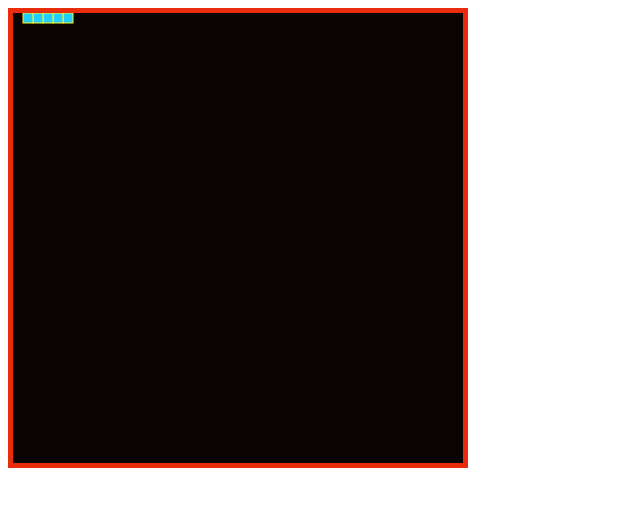
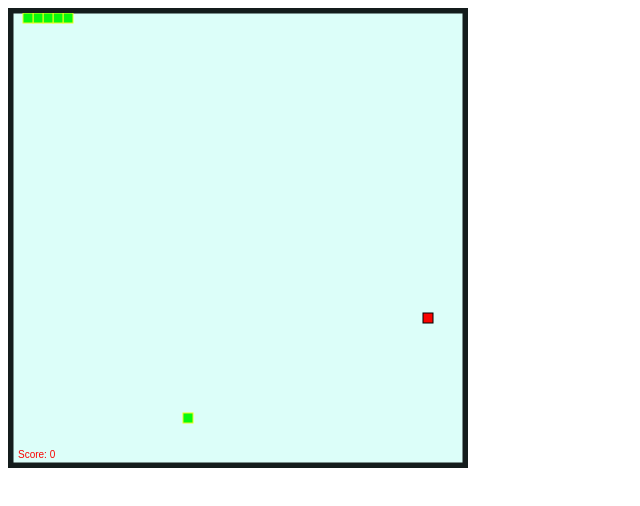
Before and after one commit to Richard5277/Snake-Game, a plain HTML site: page index.html in a window 1280 px wide. Shown: the whole page, without its empty margins (0-640 px from the left). Drawn offline with nearby package versions, Linux system fonts and the light colour scheme.

Commit message:
Game One
Game One

```diff
--- a/game.js
+++ b/game.js
@@ -4,33 +4,22 @@ $(document).ready(function () {
     var ctx = canvas.getContext("2d");
     var canvasWidth = $("#canvas").width();
     var canvasHeight = $("#canvas").height();
-
     var snakeCellWidth = 10;
     var direction;
+    var score;
     var snake;
-    var score;
-
-    $("#canvas").on('click',function(){
-        drawSnake();
-    });
-
-    $(document).keydown(function(e){
-        var key = e.which;
-        if(key == "37" && direction != "right") direction = "left";
-        else if(key == "38" && direction != "down") direction = "up";
-        else if(key == "39" && direction != "left") direction = "right";
-        else if(key == "40" && direction != "up") direction = "down";
-    });
 
     function gameInit(){
         direction = "right";
         createSnake();
+        createFood();
+        createRock();
         score = 0;
 
-        // if(typeof game_loop != "undefined") clearInterval(game_loop);
-        // game_loop = setInterval(drawSnake, 160);
-        drawSnake();
+        if(typeof game_loop != "undefined") clearInterval(game_loop);
+        game_loop = setInterval(drawSnake, 60);
     }
+    gameInit();
 
     function createSnake(){
         var length = 5;
@@ -39,91 +28,91 @@ $(document).ready(function () {
             snake.push({x: i, y:0});
         }
     }
-
-    // function drawSnake(){
-    //
-    //     var headX = snake[0].x;
-    //     var headY = snake[0].y;
-    //
-    //     if(direction == "right") headX++;
-    //     else if(direction == "left") headX--;
-    //     else if(direction == "up") headY--;
-    //     else if(direction == "down") headY++;
-    //
-    //     if(headX == -1 || headX == canvasWidth/snakeCellWidth || headY == -1 || headY == canvasHeight/snakeCellWidth){
-    //         gameInit();
-    //         return;
-    //     }else {
-    //         var tail = snake.pop();
-    //         tail.x = headX;
-    //         tail.y = headY;
-    //         snake.unshift(tail);
-    //     }
-    //
-    //     for(var i = 0; i < snake.length; i++) {
-    //         var newSnake = snake[i];
-    //         drawSnakeCell(newSnake.x, newSnake.y);
-    //     }
-    //
-    // }
+    function createFood(){
+        food = {
+            x: Math.round(Math.random()*(canvasWidth-snakeCellWidth)/snakeCellWidth),
+            y: Math.round(Math.random()*(canvasHeight-snakeCellWidth)/snakeCellWidth)
+        };
+    }
+    function createRock() {
+        rock = {
+            x: Math.round(Math.random()*(canvasWidth-snakeCellWidth)/snakeCellWidth),
+            y: Math.round(Math.random()*(canvasHeight-snakeCellWidth)/snakeCellWidth)
+        }
+    }
 
     function drawSnake(){
 
-        var nx = snake[0].x;
-        var ny = snake[0].y;
-        //These were the position of the head cell.
-        //We will increment it to get the new head position
-        //Lets add proper direction based movement now
-        if(direction == "right") nx++;
-        else if(direction == "left") nx--;
-        else if(direction == "up") ny--;
-        else if(direction == "down") ny++;
+        ctx.fillStyle = "#DCFEF9";
+        ctx.fillRect(0, 0, canvasWidth, canvasHeight);
+        ctx.strokeStyle = "#141C1C";
+        ctx.strokeRect(0, 0, canvasWidth, canvasHeight);
 
-        //Lets add the game over clauses now
-        //This will restart the game if the snake hits the wall
-        //Lets add the code for body collision
-        //Now if the head of the snake bumps into its body, the game will restart
-        if(nx == -1 || nx == canvasWidth/snakeCellWidth || ny == -1 || ny == canvasHeight/snakeCellWidth )
-        {
-            //restart game
+        var headX = snake[0].x;
+        var headY = snake[0].y;
+
+        if(direction == "right") headX++;
+        else if(direction == "left") headX--;
+        else if(direction == "up") headY--;
+        else if(direction == "down") headY++;
+
+
+        if( headX == -1 || headX == canvasWidth/snakeCellWidth || headY == -1 || headY == canvasHeight/snakeCellWidth || checkExist(headX,headY,snake) || (headX==rock.x && headY==rock.y) ){
             gameInit();
-            //Lets organize the code a bit now.
             return;
         }
 
-        //Lets write the code to make the snake eat the food
-        //The logic is simple
-        //If the new head position matches with that of the food,
-        //Create a new head instead of moving the tail
+        if(headX == food.x && headY == food.y){
+            var tail = {x: headX, y: headY};
+            score++;
+            createFood();
+            createRock();
+        }else{
+            var tail = snake.pop();
+            tail.x = headX; tail.y = headY;
+        }
 
-
-        var tail = snake.pop(); //pops out the last cell
-        tail.x = nx; tail.y = ny;
-
-        //The snake can now eat the food.
-
-        snake.unshift(tail); //puts back the tail as the first cell
+        snake.unshift(tail);
 
         for(var i = 0; i < snake.length; i++)
         {
-            var c = snake[i];
-            //Lets paint 10px wide cells
-            drawSnakeCell(c.x, c.y);
+            var snakeBody = snake[i];
+            drawSnakeCell(snakeBody.x, snakeBody.y);
         }
 
-        // //Lets paint the food
-        // paint_cell(food.x, food.y);
-        // //Lets paint the score
-        // var score_text = "Score: " + score;
-        // ctx.fillText(score_text, 5, h-5);
+        drawSnakeCell(food.x, food.y);
+        drawRock(rock.x,rock.y);
+
+        var score_text = "Score: " + score;
+        ctx.fillText(score_text, 5, canvasHeight-5);
     }
 
     function drawSnakeCell(x, y){
-        ctx.fillStyle = "#21CEFF";
+        ctx.fillStyle = "#08F90E";
         ctx.fillRect(x*snakeCellWidth, y*snakeCellWidth, snakeCellWidth, snakeCellWidth);
-        ctx.strokeStyle = "#FFFB0E";
+        ctx.strokeStyle = "#ECFE1C";
         ctx.strokeRect(x*snakeCellWidth, y*snakeCellWidth, snakeCellWidth, snakeCellWidth);
     }
 
-    gameInit();
+    function drawRock(x,y) {
+        ctx.fillStyle = "#F90300";
+        ctx.fillRect(x*snakeCellWidth, y*snakeCellWidth, snakeCellWidth, snakeCellWidth);
+        ctx.strokeStyle = "#010505";
+        ctx.strokeRect(x*snakeCellWidth, y*snakeCellWidth, snakeCellWidth, snakeCellWidth);
+    }
+
+    function checkExist(x, y, array){
+        for(var i = 0; i < array.length; i++){
+            if(array[i].x == x && array[i].y == y)
+                return true;
+        }
+        return false;
+    }
+    $(document).keydown(function(e){
+        var key = e.which;
+        if(key == "37" && direction != "right") direction = "left";
+        else if(key == "38" && direction != "down") direction = "up";
+        else if(key == "39" && direction != "left") direction = "right";
+        else if(key == "40" && direction != "up") direction = "down";
+    });
 });
--- a/index.html
+++ b/index.html
@@ -1,13 +1,10 @@
-<!-- Lets make a simple snake game -->
 <style>
     #canvas{
-        border:5px solid #E82C0C;
-        background-color: #0A0301;
+        border:5px solid #141C1C;
+        background-color: #DCFEF9;
     }
 </style>
 <canvas id="canvas" width="450" height="450"></canvas>
 
-<!-- Jquery -->
 <script src="http://ajax.googleapis.com/ajax/libs/jquery/1.7.1/jquery.min.js" type="text/javascript"></script>
 <script src="game.js" type="application/javascript"></script>
-<!--<script src="try.js" type="application/javascript"></script>-->
```
Also changed, not shown: try.js (deleted, +0 -147 lines), style.css (deleted).
